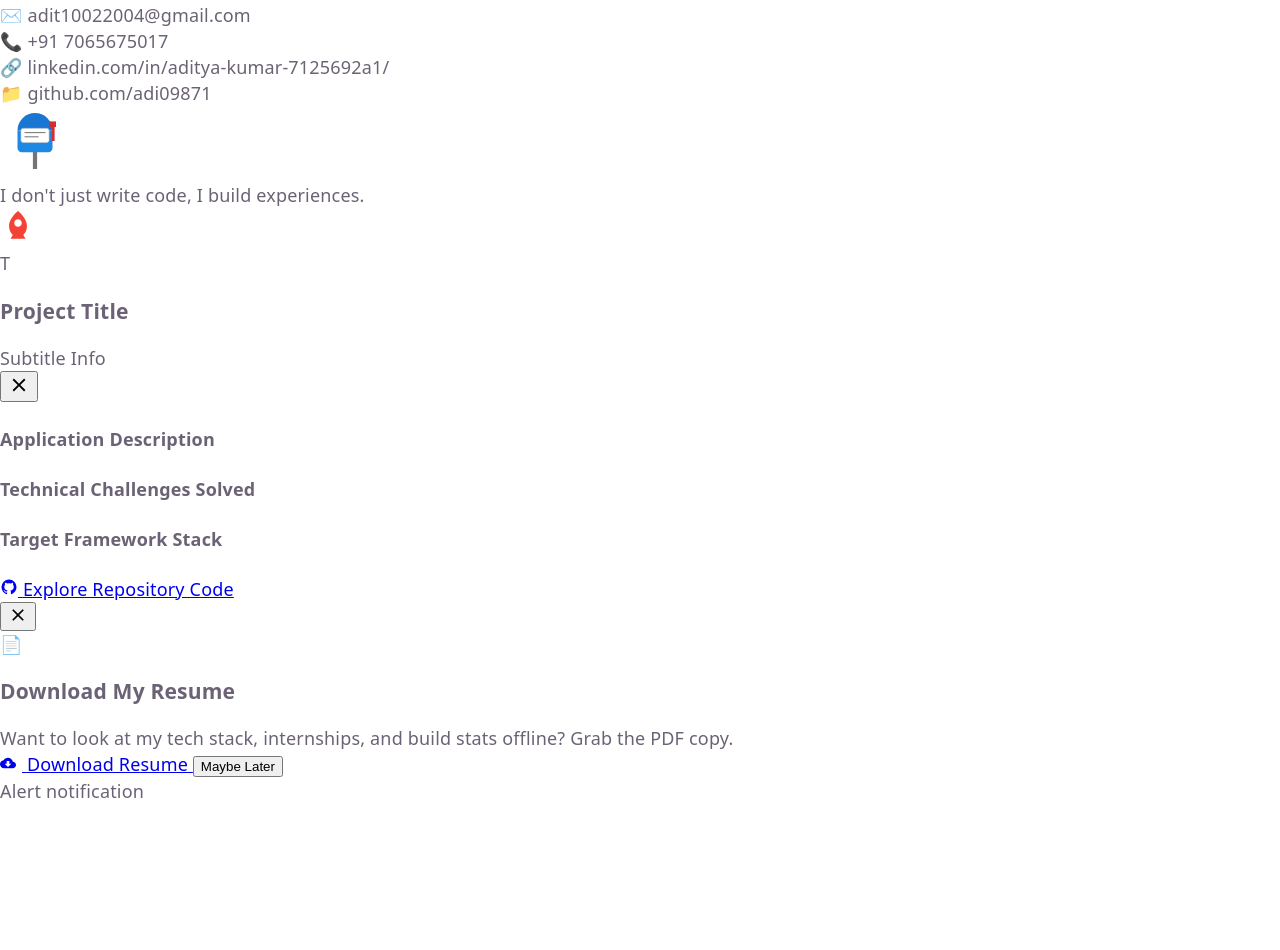
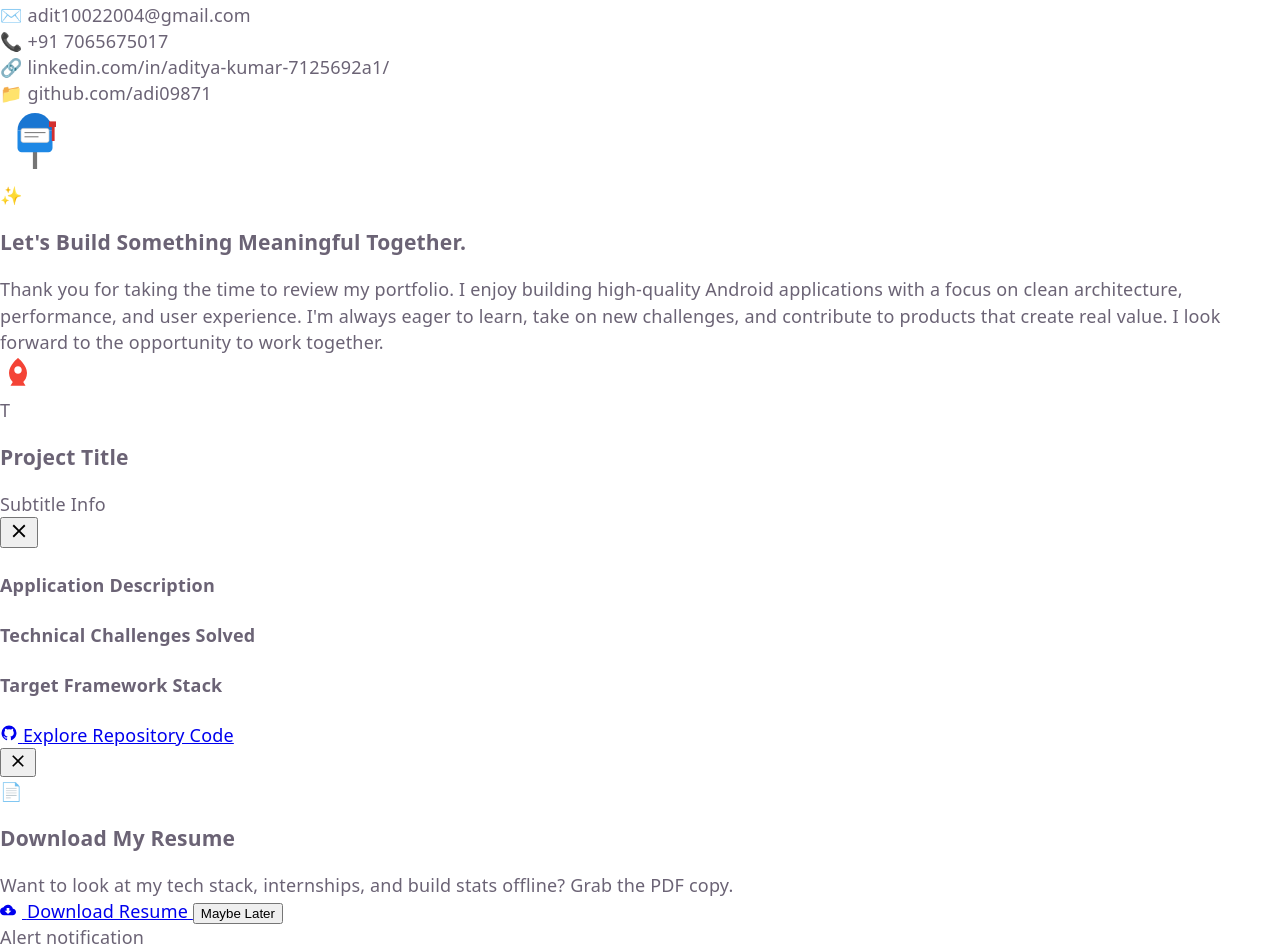
Before and after one commit to adi09871/Portfolio-Aditya-, a website built with Vite: page index.html in a window 1280 px wide. Shown: the part 5403-6353 px from the top of the page. Before the commit the page ends 6207 px from the top, so only its background shows below. Built offline with nearby package versions, Linux system fonts and the light colour scheme.

Commit message:
Implement professional closing section in footer

```diff
--- a/index.html
+++ b/index.html
@@ -484,10 +484,14 @@
 
       <!-- FOOTER BANNER (Rocket Launch Ending) -->
       <footer class="mockup-footer-banner">
-        <div class="footer-left-quote">
-          <p class="quote-main">I don't just write code, <span class="glow-text">I build experiences.</span></p>
+        <div class="footer-closing-content">
+          <div class="footer-closing-icon">✨</div>
+          <h3 class="footer-closing-heading">Let's Build Something Meaningful Together.</h3>
+          <div class="footer-closing-divider"></div>
+          <p class="footer-closing-body">
+            Thank you for taking the time to review my portfolio. I enjoy building high-quality Android applications with a focus on clean architecture, performance, and user experience. I'm always eager to learn, take on new challenges, and contribute to products that create real value. I look forward to the opportunity to work together.
+          </p>
         </div>
-
 
         <!-- Flying SVG Rocket from Clouds -->
         <div class="footer-right-rocket-graphic" id="footer-rocket-box">
--- a/style.css
+++ b/style.css
@@ -1331,20 +1331,54 @@ body {
 
 .mockup-footer-banner {
   background: var(--bg-darkest);
-  border-top: 1px solid var(--border-light);
-  border-radius: 20px;
-  padding: 24px 32px;
-  display: flex;
-  justify-content: space-between;
-  align-items: center;
-  margin-top: 24px;
+  border: 1.5px solid var(--border-light);
+  border-radius: 28px;
+  padding: 48px 40px;
+  display: flex;
+  flex-direction: column;
+  align-items: center;
+  justify-content: center;
+  text-align: center;
+  margin-top: 32px;
   position: relative;
-}
-
-.footer-left-quote .quote-main {
-  font-family: var(--font-title);
-  font-size: 20px;
-  font-weight: 700;
+  overflow: hidden;
+}
+
+.footer-closing-content {
+  display: flex;
+  flex-direction: column;
+  align-items: center;
+  gap: 12px;
+  max-width: 640px;
+  z-index: 5;
+}
+
+.footer-closing-icon {
+  font-size: 28px;
+  line-height: 1;
+}
+
+.footer-closing-heading {
+  font-family: var(--font-title);
+  font-size: 24px;
+  font-weight: 800;
+  color: var(--text-white);
+  letter-spacing: -0.5px;
+}
+
+.footer-closing-divider {
+  width: 50px;
+  height: 3px;
+  background: linear-gradient(90deg, var(--color-green), var(--color-blue));
+  border-radius: 2px;
+  margin: 4px 0;
+}
+
+.footer-closing-body {
+  font-size: 15px;
+  line-height: 1.65;
+  color: var(--text-gray);
+  font-weight: 400;
 }
 
 .footer-center-cta {
@@ -1374,10 +1408,13 @@ body {
 
 /* Cloud fluff & rising rocket graphics */
 .footer-right-rocket-graphic {
-  position: relative;
+  position: absolute;
+  bottom: 24px;
+  right: 28px;
   width: 60px;
   height: 60px;
   cursor: pointer;
+  z-index: 5;
 }
 
 .cloud-fluff {
@@ -1855,8 +1892,15 @@ body {
   }
   .mockup-footer-banner {
     flex-direction: column;
-    gap: 16px;
+    gap: 20px;
     text-align: center;
+    padding: 32px 20px;
+  }
+  .footer-right-rocket-graphic {
+    position: relative;
+    bottom: auto;
+    right: auto;
+    margin-top: 16px;
   }
   .footer-center-cta {
     flex-direction: column;
```
